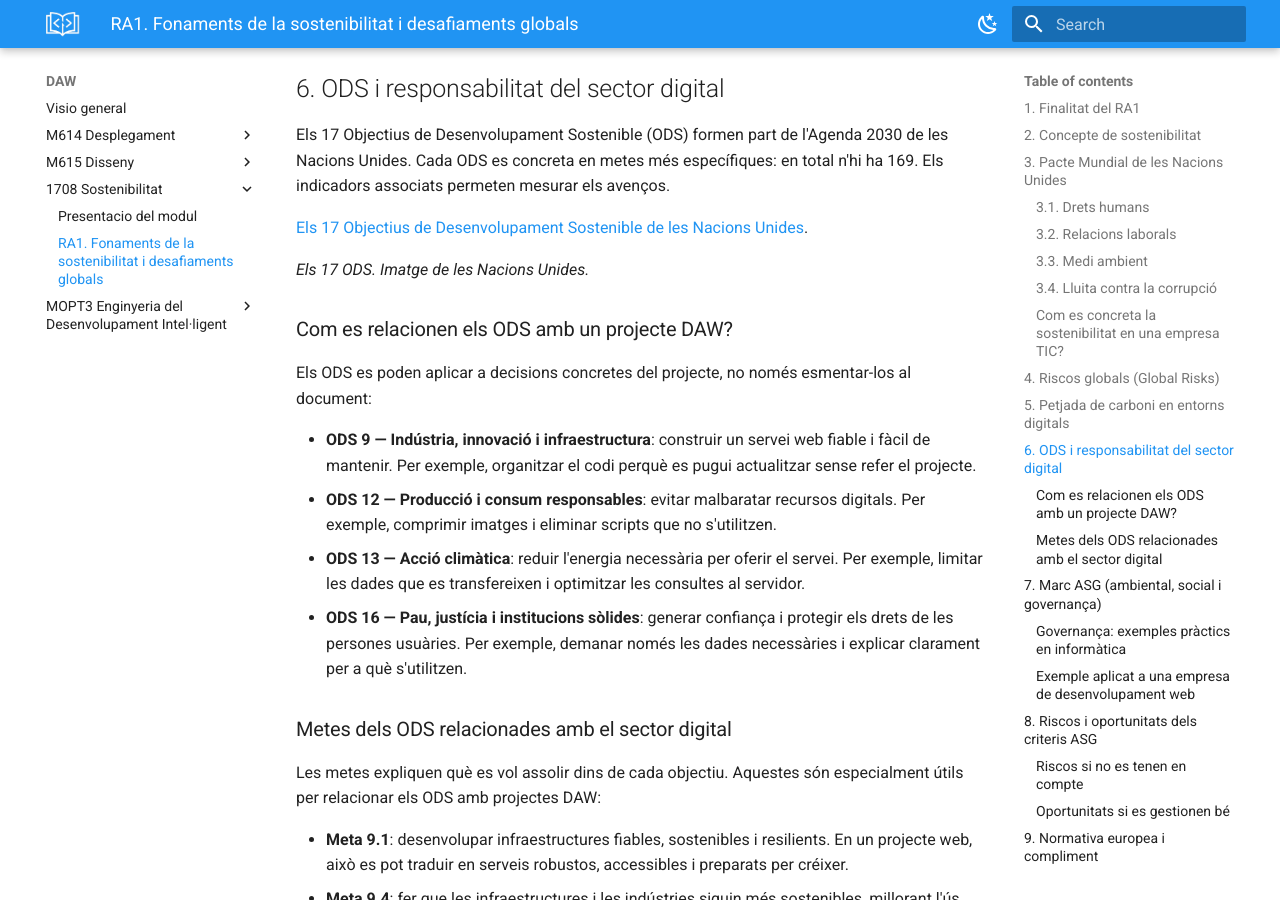
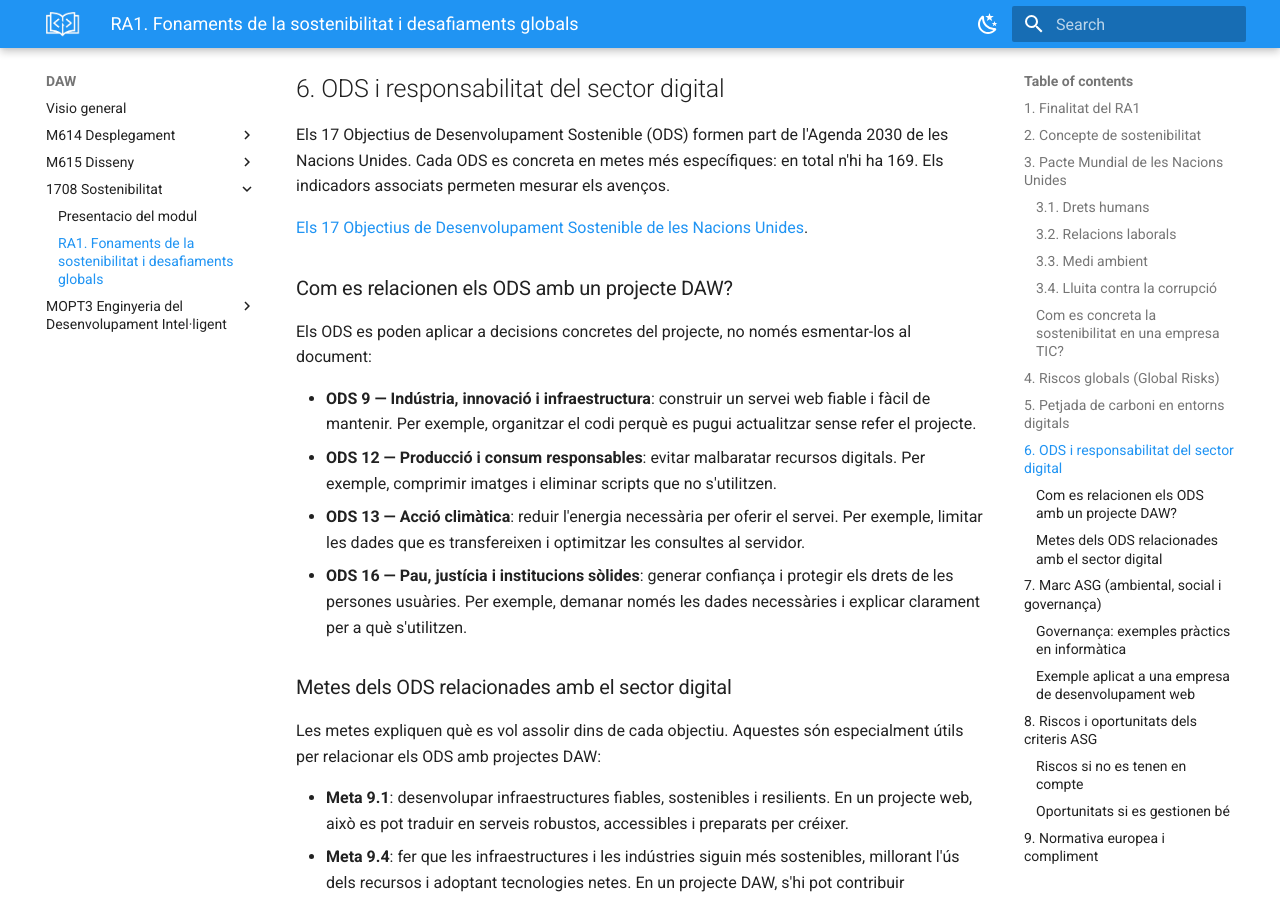
Before and after one commit to sllado1/Apunts, an MkDocs documentation site: the page built from docs/DAW/M1708-Sostenibilitat/1_Sostenibilitat.md, in a window 1280 px wide and 900 px high, scrolled down 3836 px. Built offline with MkDocs 1.6.1 and Material for MkDocs 9.7.7, drawn with Linux system fonts in a browser that asks for light colours.

Commit message:
Fix sostenibility

```diff
--- a/docs/DAW/M1708-Sostenibilitat/1_Sostenibilitat.md
+++ b/docs/DAW/M1708-Sostenibilitat/1_Sostenibilitat.md
@@ -130,9 +130,6 @@ Bones pràctiques inicials:
 Els 17 Objectius de Desenvolupament Sostenible (ODS) formen part de l'Agenda 2030 de les Nacions Unides. Cada ODS es concreta en metes més específiques: en total n'hi ha 169. Els indicadors associats permeten mesurar els avenços.
 
 [Els 17 Objectius de Desenvolupament Sostenible de les Nacions Unides](https://www.un.org/sustainabledevelopment/es/sustainable-development-goals/){: target="_blank" rel="noopener"}.
-
-
-*Els 17 ODS. Imatge de les Nacions Unides.*
 
 ### Com es relacionen els ODS amb un projecte DAW?
 
```
